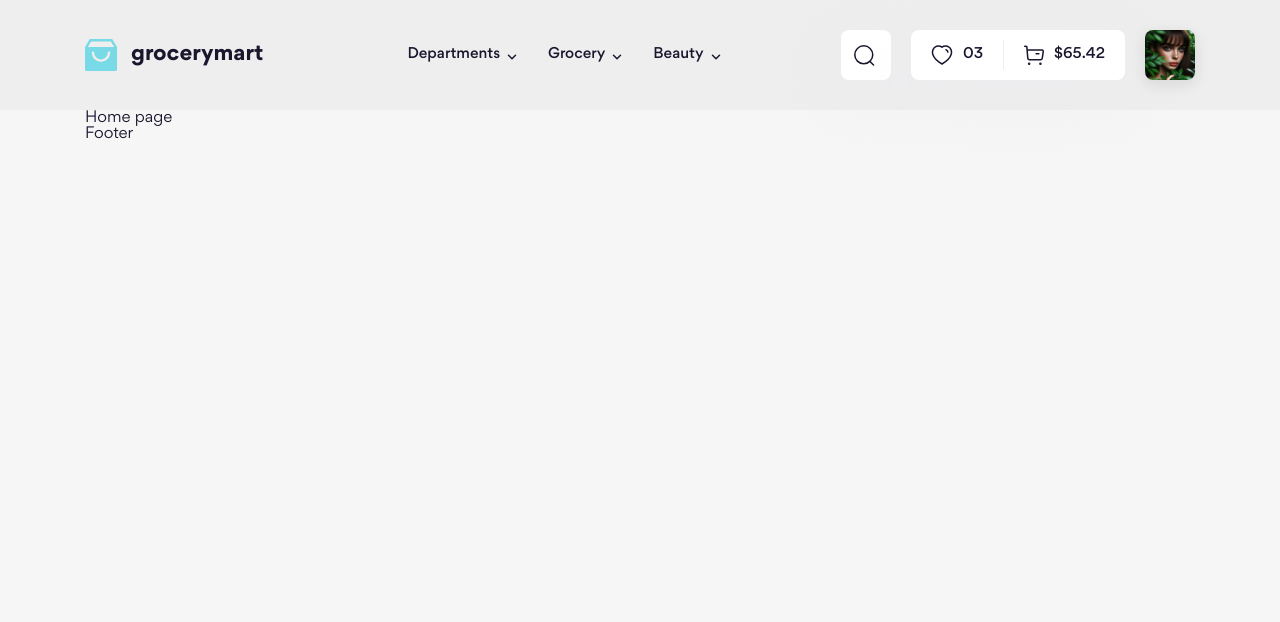
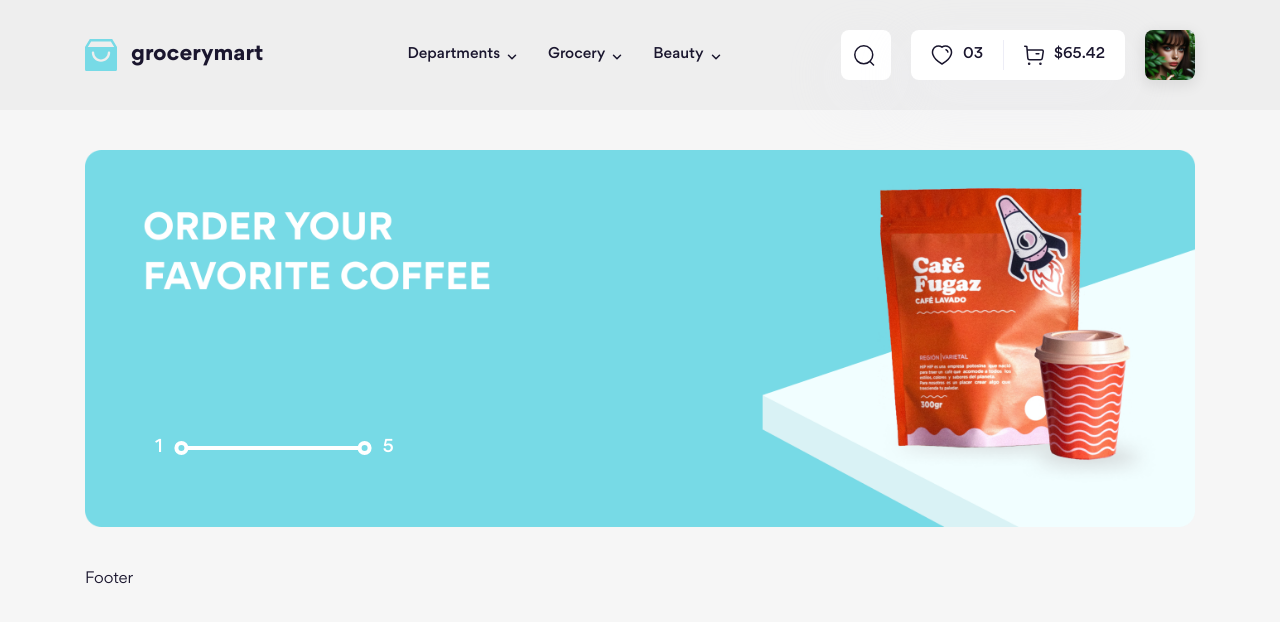
Before and after one commit to haimy125/htmlcss-project-08, a website: page index.html in a window 1280 px wide. Drawn offline with Linux system fonts and the light colour scheme.

Commit message:
Làm phần Slideshow #1

```diff
--- a/index.html
+++ b/index.html
@@ -31,9 +31,27 @@
         </script>
 
         <div class="container">
-            <!-- Main -->
+            <!-- Slideshow -->
 
-            <h1>Home page</h1>
+            <div class="slideshow">
+                <div class="slideshow__inner">
+                    <div class="slideshow__item">
+                        <img src="./assets/img/slideshow/item-1.png" alt="item-1" class="slideshow__img" />
+                    </div>
+                    <div class="slideshow__item">
+                        <img src="./assets/img/slideshow/item-1.png" alt="item-1" class="slideshow__img" />
+                    </div>
+                    <div class="slideshow__item">
+                        <img src="./assets/img/slideshow/item-1.png" alt="item-1" class="slideshow__img" />
+                    </div>
+                </div>
+
+                <div class="slideshow__page">
+                    <span class="slideshow__num">1</span>
+                    <span class="slideshow__slider"></span>
+                    <span class="slideshow__num">5</span>
+                </div>
+            </div>
 
             <!-- Footer -->
             <footer id="footer"></footer>
--- a/scss/components/_index.scss
+++ b/scss/components/_index.scss
@@ -1,2 +1,3 @@
 @forward "./logo";
 @forward "./dropdown";
+@forward "./slideshow";
--- /dev/null
+++ b/scss/components/_slideshow.scss
@@ -0,0 +1,64 @@
+.slideshow {
+    position: relative;
+    margin: 40px 0;
+
+    &__inner {
+        display: flex;
+        overflow: hidden;
+    }
+
+    &__item {
+        flex-shrink: 0;
+        width: 100%;
+    }
+
+    &__img {
+        width: 100%;
+    }
+
+    &__page {
+        position: absolute;
+        bottom: 70px;
+        left: 70px;
+        display: flex;
+        align-items: center;
+        column-gap: 24px;
+    }
+
+    &__num {
+        font-size: 1.8rem;
+        font-weight: 500;
+        line-height: 144.444%;
+        color: #fff;
+    }
+
+    &__slider {
+        position: relative;
+        width: 17.2rem;
+        height: 0.4rem;
+        flex-shrink: 0;
+        background: #fff;
+
+        &::before,
+        &::after {
+            content: "";
+            position: absolute;
+            top: 50%;
+
+            width: 14px;
+            height: 14px;
+            border: 4px solid #fff;
+            border-radius: 50%;
+        }
+
+        &::before {
+            left: 0;
+            translate: -90% -50%;
+        }
+
+        &::after {
+            right: 0;
+            translate: 90% -50%;
+        }
+    }
+}
```
Also changed, not shown: assets/css/main.css, assets/img/slideshow/item-1.png (added), 1 other file.
